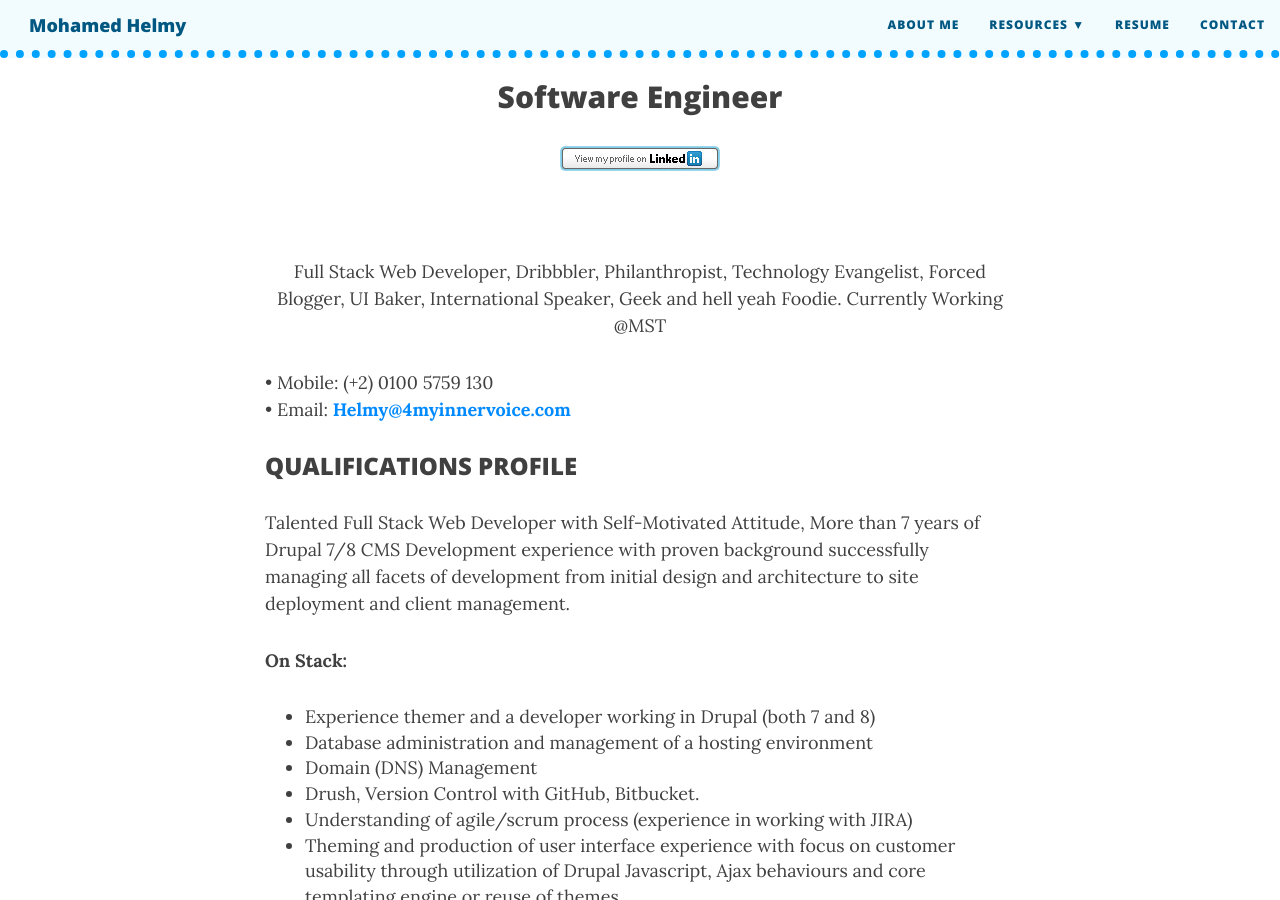
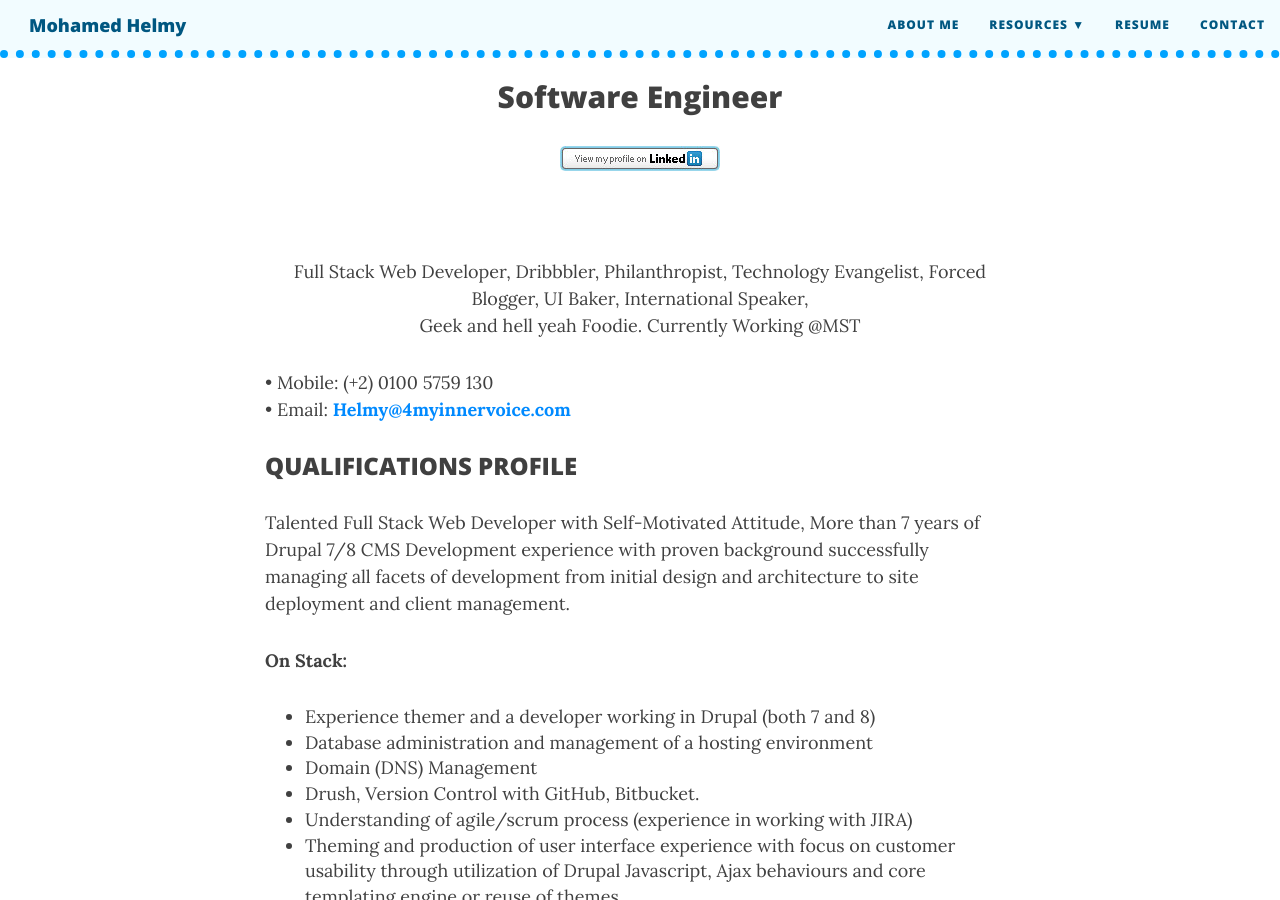
Before and after one commit to M-Helmy/m-helmy.github.io, a Jekyll site: the page built from resume.md, in a window 1280 px wide and 900 px high, scrolled down 518 px. Built offline with Jekyll 4.4.1, drawn with Linux system fonts in a browser that asks for light colours; nearby versions of some CDN libraries; comment, search, counter and statistics services are not loaded.

Commit message:
Update resume.md

```diff
--- a/resume.md
+++ b/resume.md
@@ -6,7 +6,8 @@ bigimg: /img/desk.jpg
 ---
 <h2 style="text-align:center;">Software Engineer</h2>
 <p style="text-align:center;"><a href="https://www.linkedin.com/in/mohamedhelmy/" rel="nofollow" target="_blank"><img src="https://m-helmy.github.io/img/linkedin.jpg" alt="LinkedIn Add to Profile button"></a></p><br/>
-<p align="center"> Full Stack Web Developer, Dribbbler, Philanthropist, Technology Evangelist, Forced Blogger, UI Baker, International Speaker, Geek and hell yeah Foodie. Currently Working @MST </p>
+
+<p align="center"> Full Stack Web Developer, Dribbbler, Philanthropist, Technology Evangelist, Forced Blogger, UI Baker, International Speaker,<br> Geek and hell yeah Foodie. Currently Working @MST </p>
 
 
 
```
